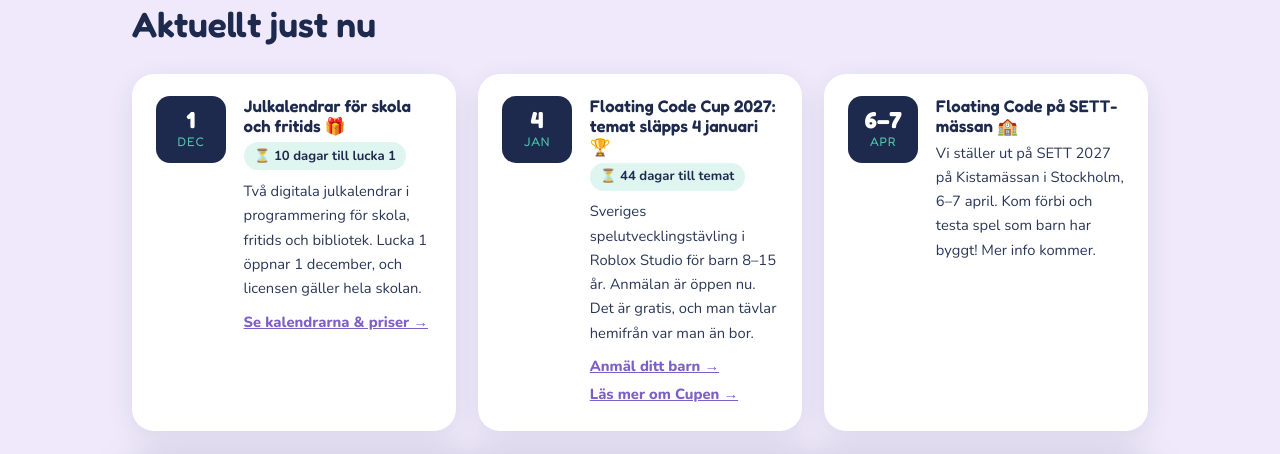
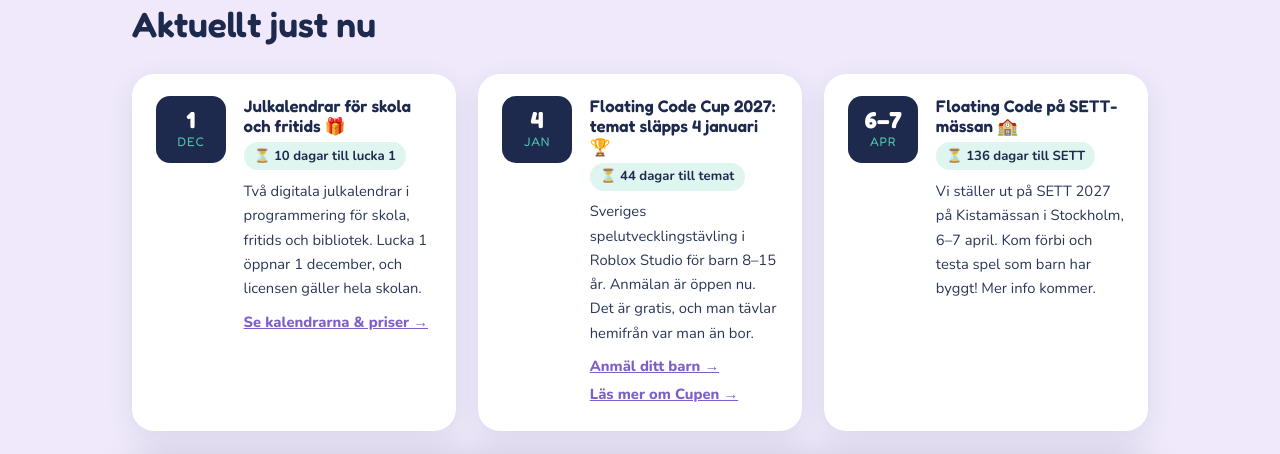
Before and after one commit to floatingcode0/floatingcode, a plain HTML site: page index.html in a window 1280 px wide. Shown: the part 1131-1585 px from the top of the page. Drawn offline with nearby package versions, Linux system fonts and the light colour scheme.

Commit message:
Nedräkning till SETT-mässan i Aktuellt
Co-Authored-By: Claude Opus 5.5 <noreply@anthropic.com>
Claude-Session: https://claude.ai/code/session_01VF36QgMdKjJceeWSzwKmET

```diff
--- a/index.html
+++ b/index.html
@@ -1095,6 +1095,7 @@ const HANDELSER = [
     visadatum: ["6–7", "APR"],
     titel: "Floating Code på SETT-mässan",
     emoji: "🏫",
+    nedrakning: { till: "2027-04-06", text: "till SETT" },
     text: "Vi ställer ut på SETT 2027 på Kistamässan i Stockholm, 6–7 april. Kom förbi och testa spel som barn har byggt! Mer info kommer.",
     lank: ""
   }
```
